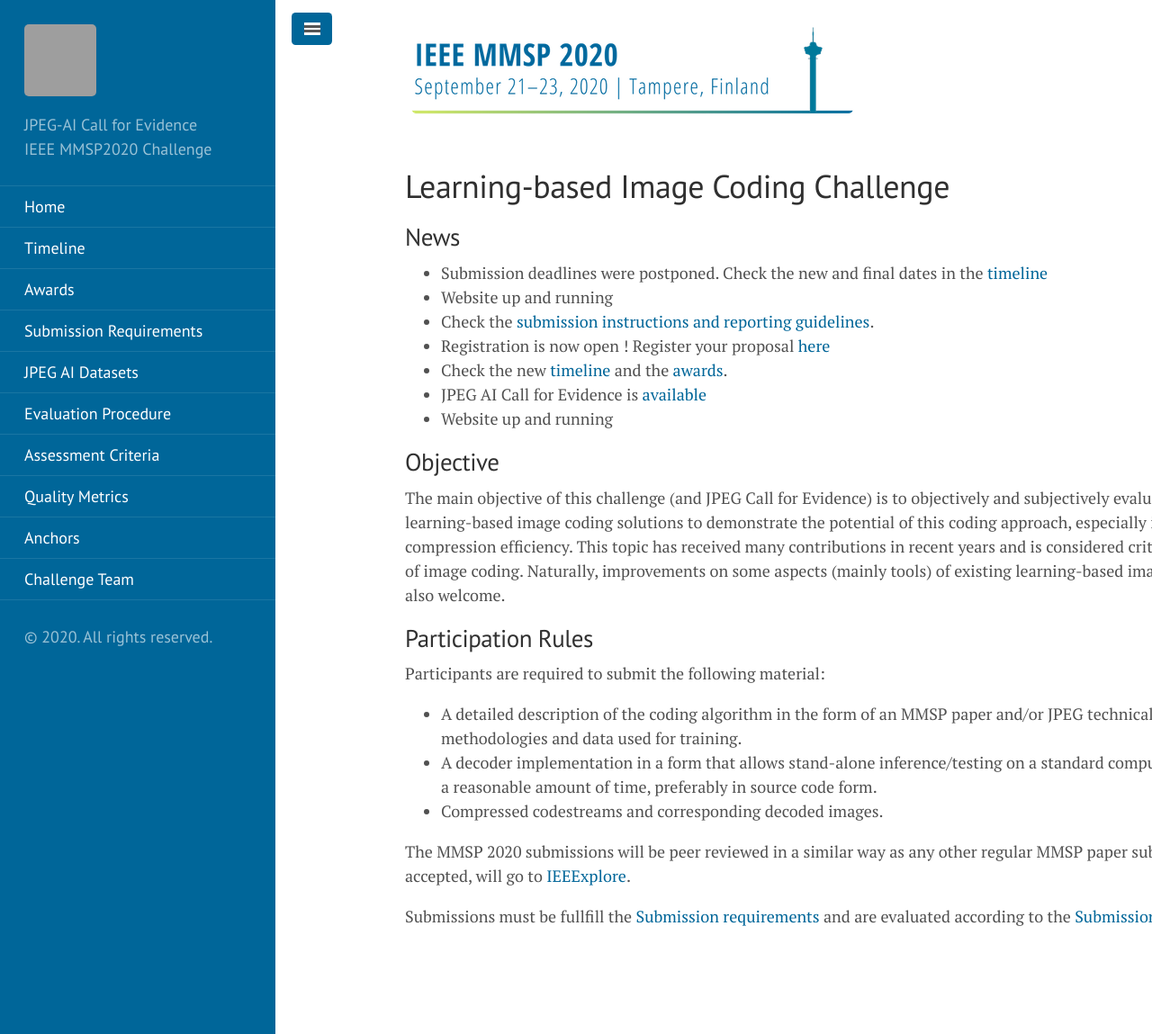
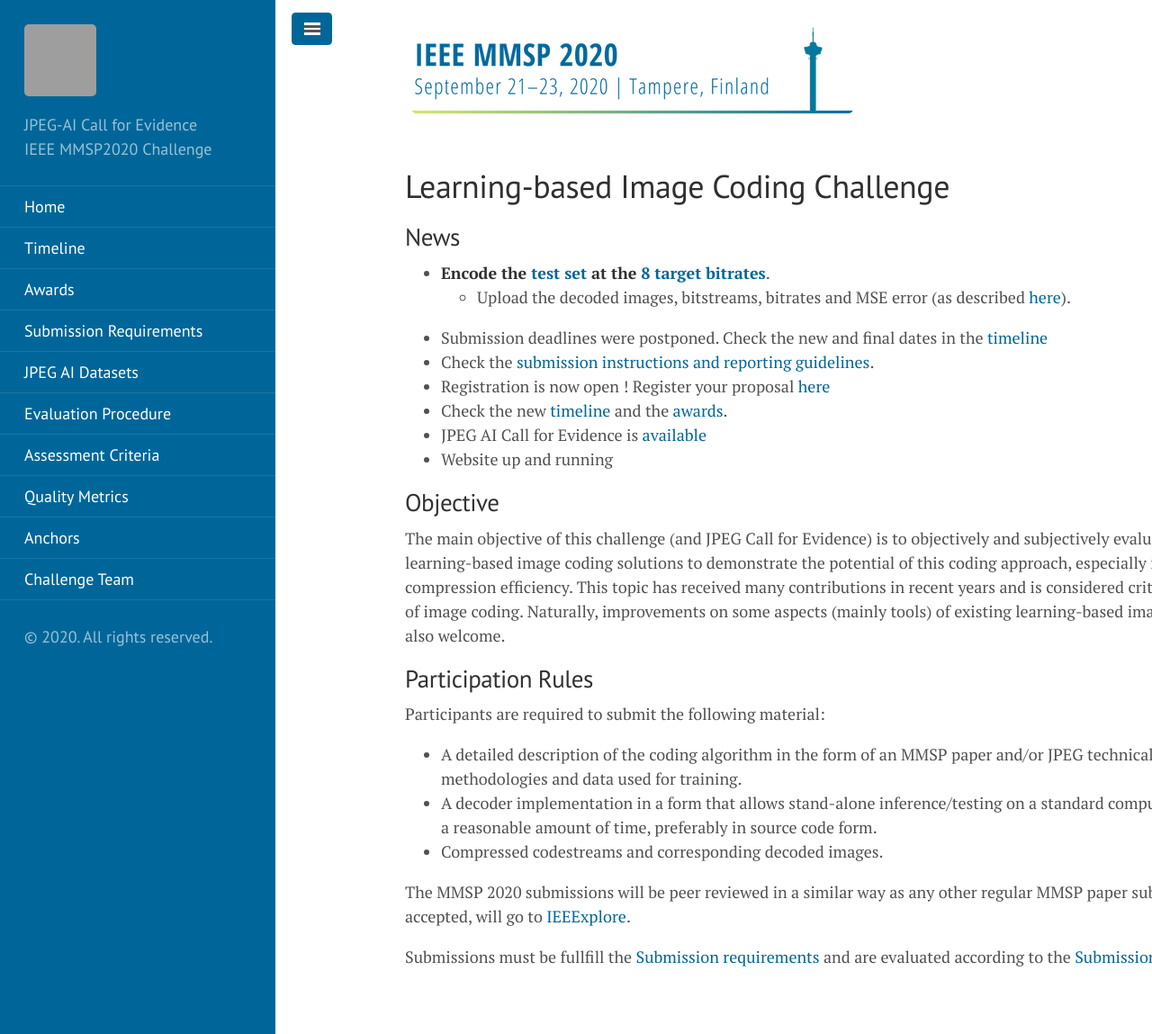
Before and after one commit to jpegai/jpegai.github.io, a Jekyll site: the page built from _posts/2020-05-26-jpeg-ai-home.md, in a window 1280 px wide and 1149 px high. Shown: the whole window at 90% size. Built offline with Jekyll 4.4.1, drawn with Linux system fonts in a browser that asks for light colours; grey boxes are pictures that could not be loaded.

Commit message:
Test set is released

```diff
--- a/_posts/2020-05-26-jpeg-ai-home.md
+++ b/_posts/2020-05-26-jpeg-ai-home.md
@@ -6,8 +6,9 @@
 ---
 
 ## News
+* **Encode the [test set](/test_images/) at the [8 target bitrates](/4-eval_proc/)**.
+	* Upload the decoded images, bitstreams, bitrates and MSE error (as described [here](/sub_instructs/)).
 * Submission deadlines were postponed. Check the new and final dates in the [timeline](/0-time/)
-* Website up and running
 * Check the [submission instructions and reporting guidelines](/sub_instructs/).
 * Registration is now open ! Register your proposal [here](https://forms.gle/uLwJZFZYQgx8NaYh9)
 * Check the new [timeline](/0-time/) and the [awards](/1-awards/).
```
Also changed, not shown: 03_datasets.md (+1 -1 lines), _posts/2020-05-25-submission-instructions.md (+1 -1 lines).
